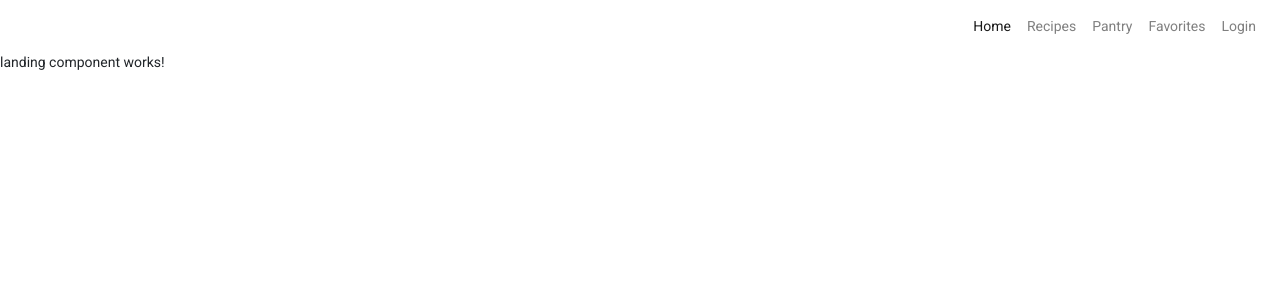
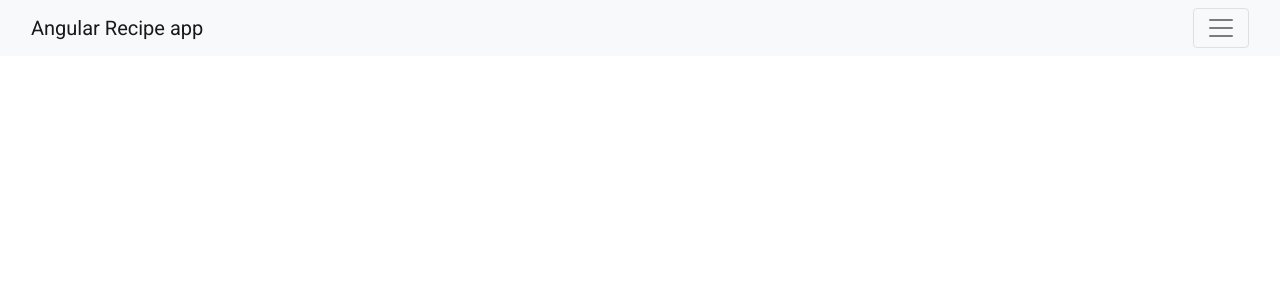
Before and after one commit to Jan-23-Liftoff-KC/team-piero-group-repo, an Angular app: page / in a window 1280 px wide. Shown: the top 300 px of the page. Built offline with nearby package versions, Linux system fonts and the light colour scheme.

Commit message:
updated navigation bar

```diff
--- a/src/app/app.component.html
+++ b/src/app/app.component.html
@@ -1,22 +1,29 @@
-<nav class="navbar navbar-expand-lg navbar-light">
-  <div class="collapse navbar-collapse justify-content-end" id="navbarNav" >
-    <ul class="navbar-nav">
-      <li class="nav-item active">
-        <a class="nav-link" routerLink="home" href="#">Home <span class="sr-only">(current)</span></a>
-      </li>
-      <li class="nav-item">
-        <a class="nav-link" routerLink="recipes" href="#">Recipes</a>
-      </li>
-      <li class="nav-item">
-        <a class="nav-link" routerLink="pantry"href="#">Pantry</a>
-      </li>
-      <li class="nav-item">
-        <a class="nav-link" routerLink="favorites"href="#">Favorites</a>
-      </li>
-      <li class="nav-item">
-        <a class="nav-link" routerLink="login">Login</a>
-      </li>
-    </ul>
+<nav class="navbar navbar-light bg-light fixed-top">
+  <div class="container-fluid">
+    <a class="navbar-brand" routerLink="/">Angular Recipe app</a>
+    <button class="navbar-toggler" type="button" data-bs-toggle="offcanvas" data-bs-target="#offcanvasNavbar" aria-controls="offcanvasNavbar">
+      <span class="navbar-toggler-icon"></span>
+    </button>
+
+    <div class="offcanvas offcanvas-end" tabindex="-1" id="offcanvasNavbar" aria-labelledby="offcanvasNavbarLabel">
+
+      <div class="offcanvas-header">
+        <h5 class="offcanvas-title" id="offcanvasNavbarLabel">Offcanvas</h5>
+        <button type="button" class="btn-close text-reset" data-bs-dismiss="offcanvas" aria-label="Close"></button>
+      </div>
+
+      <div class="offcanvas-body">
+        <ul class="navbar-nav justify-content-end flex-grow-1 pe-3">
+          <li class="nav-item active">
+            <a class="nav-link" routerLink="login">Login</a>
+          </li>
+          <li class="nav-item active">
+            <a class="nav-link" routerLink="signup">Sign Up</a>
+          </li>
+        </ul>
+
+      </div>
+    </div>
   </div>
 </nav>
 
--- a/src/index.html
+++ b/src/index.html
@@ -2,15 +2,19 @@
 <html lang="en">
 <head>
   <meta charset="utf-8">
+  <meta name="viewport" content="width=device-width, initial-scale=1">
   <title>RecipeGeneratorAngularApp</title>
   <base href="/">
-  <meta name="viewport" content="width=device-width, initial-scale=1">
   <link rel="icon" type="image/x-icon" href="favicon.ico">
   <link rel="preconnect" href="https://fonts.gstatic.com">
   <link href="https://fonts.googleapis.com/css2?family=Roboto:wght@300;400;500&display=swap" rel="stylesheet">
   <link href="https://fonts.googleapis.com/icon?family=Material+Icons" rel="stylesheet">
+  <link href="https://cdn.jsdelivr.net/npm/bootstrap@5.3.0-alpha1/dist/css/bootstrap.min.css" rel="stylesheet" integrity="sha384-GLhlTQ8iRABdZLl6O3oVMWSktQOp6b7In1Zl3/Jr59b6EGGoI1aFkw7cmDA6j6gD" crossorigin="anonymous">
 </head>
 <body class="mat-typography">
   <app-root></app-root>
+
+  <script src="https://cdn.jsdelivr.net/npm/@popperjs/core@2.11.6/dist/umd/popper.min.js" integrity="sha384-oBqDVmMz9ATKxIep9tiCxS/Z9fNfEXiDAYTujMAeBAsjFuCZSmKbSSUnQlmh/jp3" crossorigin="anonymous"></script>
+  <script src="https://cdn.jsdelivr.net/npm/bootstrap@5.3.0-alpha1/dist/js/bootstrap.min.js" integrity="sha384-mQ93GR66B00ZXjt0YO5KlohRA5SY2XofN4zfuZxLkoj1gXtW8ANNCe9d5Y3eG5eD" crossorigin="anonymous"></script>
 </body>
 </html>
```
